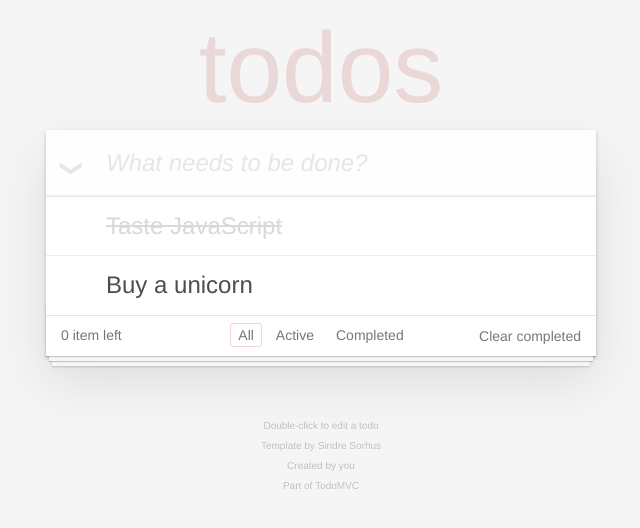
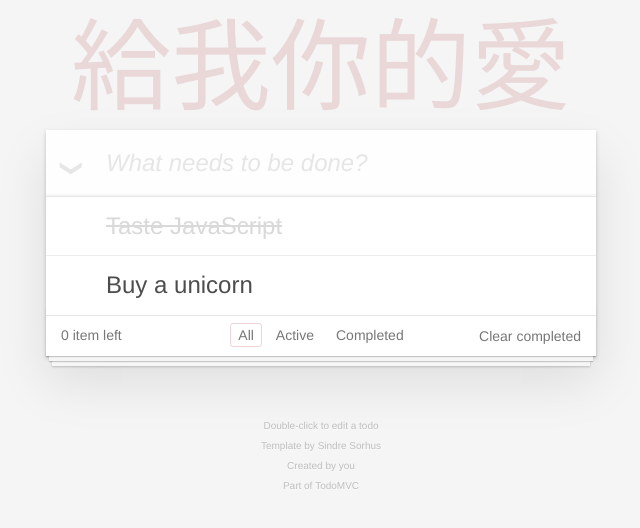
Before and after one commit to bnmghjtyu0/ng-todomvc1125, an Angular app: page / in a window 1280 px wide. Shown: the top 528 px of the page, without its empty margins (319-959 px from the left). Built offline with nearby package versions, Linux system fonts and the light colour scheme.

Commit message:
任務三:切割網頁為多個子元件

```diff
--- a/src/app/app.component.html
+++ b/src/app/app.component.html
@@ -1,6 +1,6 @@
 <section class="todoapp">
   <header class="header">
-    <h1>todos</h1>
+    <app-title></app-title>
     <input class="new-todo" placeholder="What needs to be done?" autofocus>
   </header>
   <!-- This section should be hidden by default and shown when there are todos -->
--- a/src/app/app.module.ts
+++ b/src/app/app.module.ts
@@ -4,11 +4,13 @@
 import { AppRoutingModule } from './app-routing.module';
 
 import { AppComponent } from './app.component';
+import { TitleComponent } from './title/title.component';
 
 
 @NgModule({
   declarations: [
-    AppComponent
+    AppComponent,
+    TitleComponent
   ],
   imports: [
     BrowserModule,
--- /dev/null
+++ b/src/app/title/title.component.html
@@ -0,0 +1 @@
+<h1>{{title}}</h1>
--- /dev/null
+++ b/src/app/title/title.component.ts
@@ -0,0 +1,16 @@
+import { Component, OnInit } from '@angular/core';
+
+@Component({
+  selector: 'app-title',
+  templateUrl: './title.component.html',
+  styleUrls: ['./title.component.css']
+})
+export class TitleComponent implements OnInit {
+
+  title:string = '給我你的愛'
+  constructor() { }
+
+  ngOnInit() {
+  }
+
+}
```
Also changed, not shown: src/app/title/title.component.css (added).
